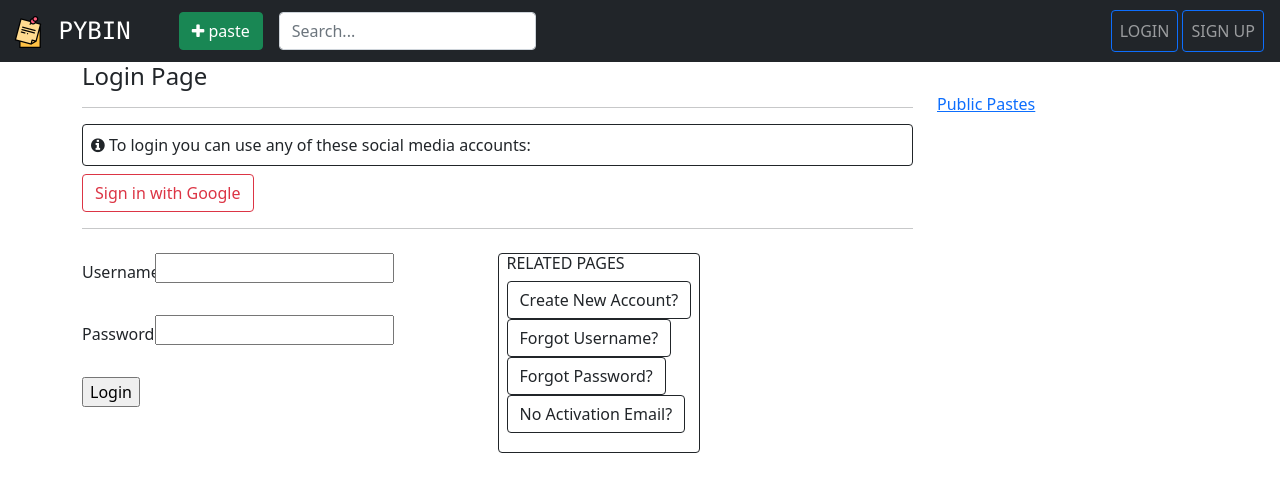
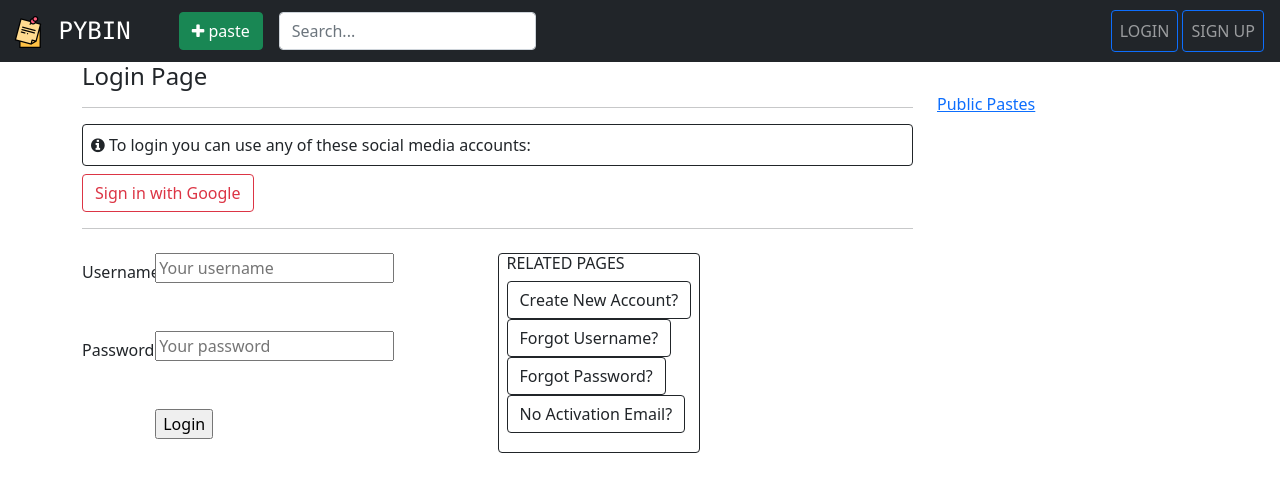
Before and after one commit to hatredholder/Pastebin-Clone, a Flask app: page /login/ in a window 1280 px wide. Shown: the top 492 px of the page. Run offline with Flask 2, Linux system fonts and the light colour scheme; data that the repository does not hold is empty.

Commit message:
updated forms

```diff
--- a/authentication/forms.py
+++ b/authentication/forms.py
@@ -1,7 +1,25 @@
+import re
+
 from flask_wtf import FlaskForm
 
 import wtforms
 import wtforms.validators as valids
+from wtforms.validators import ValidationError
+
+
+# Validators
+
+
+def no_special_symbols(form, field):
+    regex = re.compile("[@!#$%^&*()<>?/\\|}{~:]")
+
+    if regex.search(field.data):
+        raise ValidationError(
+            message="Only the following chars are allowed in usernames: A-Z, 0-9, - and _.",
+        )
+
+
+# Forms
 
 
 class SignupForm(FlaskForm):
@@ -10,6 +28,7 @@ class SignupForm(FlaskForm):
         validators=[
             valids.InputRequired(),
             valids.Length(min=3, max=20),
+            no_special_symbols,
         ],
     )
     email = wtforms.EmailField(
@@ -26,7 +45,7 @@ class SignupForm(FlaskForm):
         ],
     )
     captcha = wtforms.StringField(
-        render_kw={'style': 'width: 100px'},
+        render_kw={"style": "width: 120px"},
         validators=[
             valids.InputRequired(),
         ],
@@ -40,6 +59,7 @@ class GoogleSignupForm(FlaskForm):
         validators=[
             valids.InputRequired(),
             valids.Length(min=3, max=20),
+            no_special_symbols,
         ],
     )
     submit = wtforms.SubmitField("Create My Account")
@@ -50,6 +70,7 @@ class LoginForm(FlaskForm):
         "Username: ",
         validators=[
             valids.InputRequired(),
+            valids.Length(max=20),
         ],
     )
     password = wtforms.PasswordField(
@@ -66,7 +87,7 @@ class ResendForm(FlaskForm):
         "Username",
     )
     captcha = wtforms.StringField(
-        render_kw={'style': 'width: 100px'},
+        render_kw={"style": "width: 120px"},
         validators=[
             valids.InputRequired(),
         ],
--- a/pybin/forms.py
+++ b/pybin/forms.py
@@ -55,6 +55,9 @@ class PasteForm(FlaskForm):
 class ProfileForm(FlaskForm):
     email = wtforms.EmailField(
         "Email Address: ",
+        validators=[
+            valids.InputRequired(),
+        ],
     )
     website_url = wtforms.StringField(
         "Website URL: ",
@@ -108,7 +111,7 @@ class PasswordForm(FlaskForm):
         ],
     )
     captcha = wtforms.StringField(
-        render_kw={'style': 'width: 100px'},
+        render_kw={"style": "width: 120px"},
         validators=[
             valids.InputRequired(),
         ],
--- a/templates/authentication/login.html
+++ b/templates/authentication/login.html
@@ -30,13 +30,22 @@
                             {{form.csrf_token}}
                             <div class="mb-3 row">
                                 <label class="col-sm-2 col-form-label">{{form.username.label}}</label>
-                                <p class="col-sm-10">{{form.username}}</p>
+                                <p class="col-sm-10">{{form.username(placeholder="Your username")}}</p>
+                                <ul class="errors">
+                                    {% for error in form.username.errors %}<li style="color:red;">{{ error }}</li>{% endfor %}
+                                </ul>
                             </div>
                             <div class="mb-3 row">
                                 <label class="col-sm-2 col-form-label">{{form.password.label}}</label>
-                                <p class="col-sm-8">{{form.password}}</p>
+                                <p class="col-sm-8">{{form.password(placeholder="Your password")}}</p>
+                                <ul class="errors">
+                                    {% for error in form.password.errors %}<li style="color:red;">{{ error }}</li>{% endfor %}
+                                </ul>
                             </div>
-                            {{form.submit}}
+                            <div class="mb-3 row">
+                                <label class="col-sm-2 col-form-label"></label>
+                                <p class="col-sm-8">{{form.submit}}</p>
+                            </div>
                         </form>
                     </div>
                     <fieldset style="height: 200px" class="related_pages border rounded border-dark px-2 col-sm-2.5">
--- a/templates/authentication/signup_from_social_media.html
+++ b/templates/authentication/signup_from_social_media.html
@@ -17,7 +17,7 @@
             </div>
             <form method="POST" action="/site/signup-from-social-media/">
                 {{ form.csrf_token }}
-                {{ form.username }}
+                {{ form.username(placeholder="Your username") }}
                 <ul>
                     {% for error in form.username.errors %}<li style="color:red;">{{ error }}</li>{% endfor %}
                 </ul>
--- a/templates/pybin/avatar.html
+++ b/templates/pybin/avatar.html
@@ -15,6 +15,10 @@
                 <div class="content_title">
                     Change Your Avatar
                     <hr>
+                </div>
+                <div class="info">
+                    <i class="fa fa-info-circle" aria-hidden="true"></i>
+                    To update your avatar, select a valid JPG or PNG image. We will automatically resize the image for you.
                 </div>
                 <div class="user_page d-flex">
                     <div class="form_frame_left col-sm-6">
--- a/templates/pybin/password.html
+++ b/templates/pybin/password.html
@@ -6,6 +6,9 @@
             <div class="errors">
                 {% if form.password.errors %}
                     {% for error in form.password.errors %}{{ error }}{% endfor %}
+                {% endif %}
+                {% if form.password_confirm.errors %}
+                    {% for error in form.password_confirm.errors %}{{ error }}{% endfor %}
                 {% endif %}
                 {% with messages = get_flashed_messages() %}
                     {% if messages %}<div class="notification is-danger">{{ messages[0] }}</div>{% endif %}
@@ -43,7 +46,7 @@
                                 {{ form.password_confirm(placeholder="Your new password again") }}
                             </div>
                             <div>
-                                {{ form.captcha }}
+                                {{ form.captcha(placeholder="Enter captcha") }}
                                 <img class="captcha-image" src="{{url_for('auth.captcha')}}" width="120" height="30">
                                 <a class="captcha-reload btn col-sm-1"><img src="{{url_for('static', filename='img/refresh.png')}}" width="16" height="16"></a>
                             </div>
```
Also changed, not shown: templates/authentication/resend.html (+8 -5 lines), templates/authentication/signup.html (+13 -7 lines), templates/pybin/edit_profile.html (+8 -4 lines).
